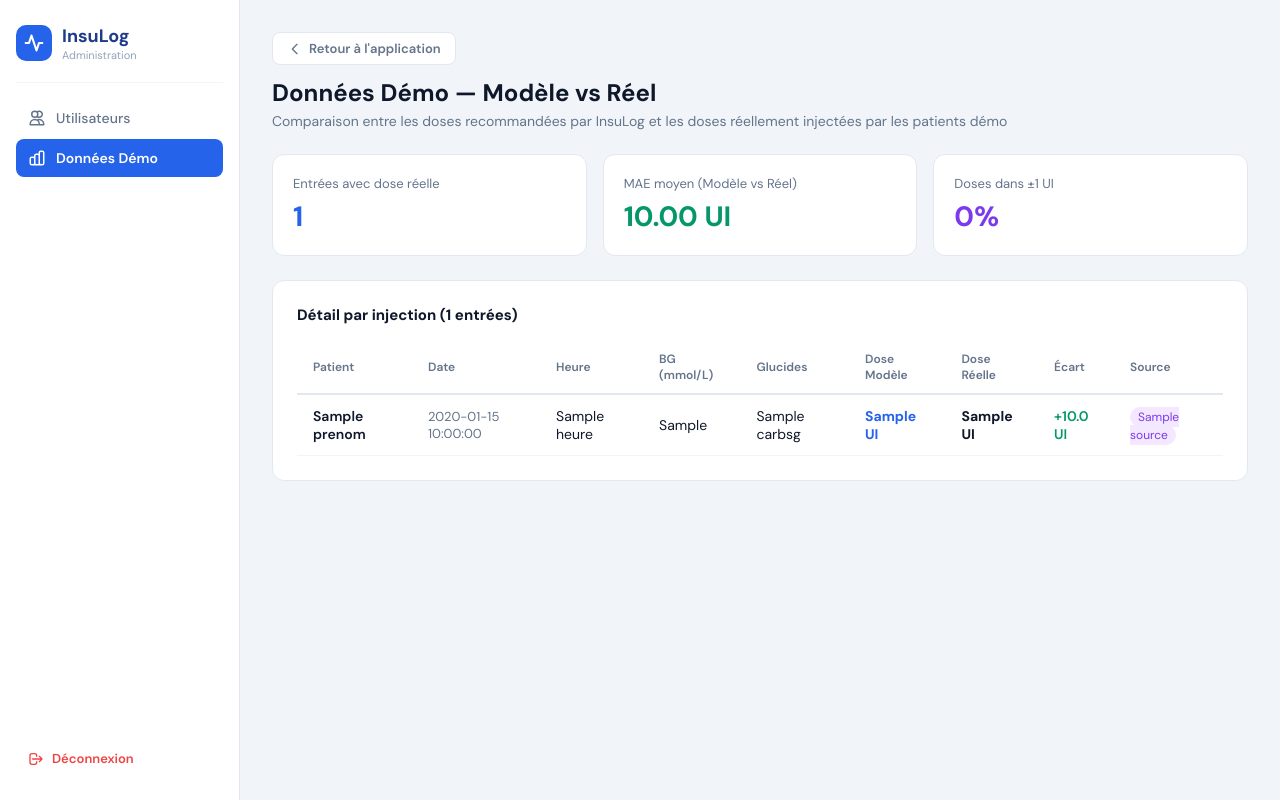
After one commit to anis69000/insulog, a Flask app: page /admin/demo-data in a window 1280 px wide. The commit adds this page. Run offline with Flask 3, Linux system fonts and the light colour scheme; the visitor is signed in with stand-in values (Sample User, id 1); a database or web service that is not in the repository returns one stand-in record (values such as "Sample title"); some libraries are stand-ins or nearby versions.

Commit message:
Add files via upload

```diff
--- a/app.py
+++ b/app.py
@@ -42,6 +42,7 @@ def init_db():
         password_hash TEXT NOT NULL,
         prenom TEXT DEFAULT 'Patient',
         is_admin INTEGER DEFAULT 0,
+        is_demo INTEGER DEFAULT 0,
         created_at TEXT DEFAULT CURRENT_TIMESTAMP)""")
     c.execute("""CREATE TABLE IF NOT EXISTS profils (
         id SERIAL PRIMARY KEY,
@@ -55,7 +56,7 @@ def init_db():
         dose REAL DEFAULT 0, bg REAL DEFAULT 0,
         carbs REAL DEFAULT 0, iob REAL DEFAULT 0,
         source TEXT DEFAULT 'formule', statut TEXT DEFAULT 'injectee',
-        commentaire TEXT DEFAULT '', bg4h REAL)""")
+        commentaire TEXT DEFAULT '', bg4h REAL, dose_reelle REAL)""")
     try:
         c.execute("INSERT INTO users (email,password_hash,prenom,is_admin) VALUES (%s,%s,%s,%s) ON CONFLICT DO NOTHING",
                   (ADMIN_EMAIL, hash_pw("InsuLog2026!"), "Anis", 1))
@@ -287,6 +288,7 @@ def login():
             session['user_email'] = user['email']
             session['prenom']     = user['prenom']
             session['is_admin']   = bool(user['is_admin'])
+            session['is_demo']    = bool(user.get('is_demo', 0))
             return redirect(url_for('index'))
         error = "Vérifiez votre email et votre mot de passe."
     return render_template("login.html", error=error)
@@ -506,6 +508,15 @@ def sauvegarder_bg4h():
     return jsonify({"statut": "ok"})
 
 
+
+@app.route("/injection/dose-reelle", methods=["POST"])
+@login_required
+def sauvegarder_dose_reelle():
+    d = request.get_json()
+    db_query("UPDATE injections SET dose_reelle=%s WHERE id=%s AND user_id=%s",
+             (d["dose_reelle"], d["id"], session.get('user_id')), commit=True)
+    return jsonify({"statut": "ok"})
+
 @app.route("/historique")
 @login_required
 def historique():
@@ -518,6 +529,22 @@ def historique():
         hist = generer_historique_demo()
     return render_template("historique.html", historique=hist)
 
+
+
+@app.route("/admin/demo-data")
+@login_required
+@admin_required
+def admin_demo_data():
+    """Vue des données démo — comparaison modèle vs réel."""
+    rows = db_query("""
+        SELECT u.prenom, u.email, i.heure, i.date, i.dose as dose_modele,
+               i.dose_reelle, i.bg, i.carbs, i.source, i.statut
+        FROM injections i
+        JOIN users u ON u.id = i.user_id
+        WHERE u.is_demo = 1 AND i.dose_reelle IS NOT NULL
+        ORDER BY i.ts DESC
+    """, fetchall=True) or []
+    return render_template("admin_demo.html", rows=rows)
 
 @app.route("/sante")
 @login_required
--- /dev/null
+++ b/templates/admin_demo.html
@@ -0,0 +1,147 @@
+<!DOCTYPE html>
+<html lang="fr">
+<head>
+<meta charset="UTF-8"><meta name="viewport" content="width=device-width, initial-scale=1.0">
+<title>InsuLog — Données Démo</title>
+<link href="https://fonts.googleapis.com/css2?family=DM+Sans:wght@400;500;600;700&display=swap" rel="stylesheet">
+<style>
+  *,*::before,*::after{box-sizing:border-box;margin:0;padding:0;}
+  body{font-family:'DM Sans',system-ui,sans-serif;background:#F1F5F9;color:#0F172A;display:flex;min-height:100vh;}
+  .sidebar{width:240px;min-height:100vh;background:#fff;border-right:1px solid #E2E8F0;display:flex;flex-direction:column;padding:24px 16px;position:fixed;top:0;left:0;bottom:0;}
+  .sidebar-logo h1{font-size:18px;font-weight:700;color:#1E3A8A;}
+  .nav-item{display:flex;align-items:center;gap:10px;padding:10px 12px;border-radius:8px;text-decoration:none;color:#64748B;font-size:14px;font-weight:500;margin-bottom:2px;transition:all 0.15s;}
+  .nav-item:hover{background:#F8FAFC;color:#0F172A;}
+  .nav-item.active{background:#2563EB;color:#fff;font-weight:600;}
+  .nav-item svg{width:18px;height:18px;flex-shrink:0;}
+  .sidebar-footer{margin-top:auto;}
+  .main{margin-left:240px;flex:1;padding:32px;}
+  .page-header{margin-bottom:24px;}
+  .page-header h2{font-size:24px;font-weight:700;}
+  .page-header p{font-size:14px;color:#64748B;margin-top:4px;}
+  .card{background:#fff;border:1px solid #E2E8F0;border-radius:12px;padding:24px;margin-bottom:20px;}
+  .card-title{font-size:15px;font-weight:700;margin-bottom:16px;}
+  table{width:100%;border-collapse:collapse;}
+  th{text-align:left;font-size:12px;font-weight:600;color:#64748B;padding:10px 16px;border-bottom:2px solid #E2E8F0;}
+  td{padding:12px 16px;border-bottom:1px solid #F1F5F9;font-size:14px;}
+  tr:hover td{background:#F8FAFC;}
+  .diff-pos{color:#059669;font-weight:600;}
+  .diff-neg{color:#DC2626;font-weight:600;}
+  .diff-ok{color:#2563EB;font-weight:600;}
+  .kpi{display:grid;grid-template-columns:repeat(3,1fr);gap:16px;margin-bottom:24px;}
+  .kpi-card{background:#fff;border:1px solid #E2E8F0;border-radius:12px;padding:20px;}
+  .kpi-label{font-size:13px;color:#64748B;margin-bottom:6px;}
+  .kpi-value{font-size:28px;font-weight:700;}
+  .back-btn{display:inline-flex;align-items:center;gap:6px;color:#64748B;font-size:13px;font-weight:600;text-decoration:none;margin-bottom:12px;padding:7px 14px;background:#fff;border:1px solid #E2E8F0;border-radius:8px;}
+</style>
+</head>
+<body>
+<aside class="sidebar">
+  <div class="sidebar-logo" style="padding-bottom:20px;border-bottom:1px solid #F1F5F9;margin-bottom:16px;">
+    <div style="display:flex;align-items:center;gap:10px;">
+      <div style="width:36px;height:36px;background:#2563EB;border-radius:10px;display:flex;align-items:center;justify-content:center;">
+        <svg width="20" height="20" fill="none" viewBox="0 0 24 24" stroke="white" stroke-width="2.5"><path stroke-linecap="round" stroke-linejoin="round" d="M22 12h-4l-3 9L9 3l-3 9H2"/></svg>
+      </div>
+      <div><h1>InsuLog</h1><div style="font-size:11px;color:#94A3B8;">Administration</div></div>
+    </div>
+  </div>
+  <nav>
+    <a href="/admin/users" class="nav-item">
+      <svg fill="none" viewBox="0 0 24 24" stroke="currentColor" stroke-width="2"><path stroke-linecap="round" stroke-linejoin="round" d="M12 4.354a4 4 0 110 5.292M15 21H3v-1a6 6 0 0112 0v1zm0 0h6v-1a6 6 0 00-9-5.197M13 7a4 4 0 11-8 0 4 4 0 018 0z"/></svg>
+      Utilisateurs
+    </a>
+    <a href="/admin/demo-data" class="nav-item active">
+      <svg fill="none" viewBox="0 0 24 24" stroke="currentColor" stroke-width="2"><path stroke-linecap="round" stroke-linejoin="round" d="M9 19v-6a2 2 0 00-2-2H5a2 2 0 00-2 2v6a2 2 0 002 2h2a2 2 0 002-2zm0 0V9a2 2 0 012-2h2a2 2 0 012 2v10m-6 0a2 2 0 002 2h2a2 2 0 002-2m0 0V5a2 2 0 012-2h2a2 2 0 012 2v14a2 2 0 01-2 2h-2a2 2 0 01-2-2z"/></svg>
+      Données Démo
+    </a>
+  </nav>
+  <div class="sidebar-footer">
+    <a href="/logout" style="display:flex;align-items:center;gap:8px;padding:9px 12px;color:#EF4444;font-size:13px;font-weight:600;text-decoration:none;">
+      <svg width="16" height="16" fill="none" viewBox="0 0 24 24" stroke="currentColor" stroke-width="2"><path stroke-linecap="round" stroke-linejoin="round" d="M17 16l4-4m0 0l-4-4m4 4H7m6 4v1a3 3 0 01-3 3H6a3 3 0 01-3-3V7a3 3 0 013-3h4a3 3 0 013 3v1"/></svg>
+      Déconnexion
+    </a>
+  </div>
+</aside>
+
+<main class="main">
+  <div class="page-header">
+    <a href="/" class="back-btn">
+      <svg width="16" height="16" fill="none" viewBox="0 0 24 24" stroke="currentColor" stroke-width="2"><path stroke-linecap="round" stroke-linejoin="round" d="M15 19l-7-7 7-7"/></svg>
+      Retour à l'application
+    </a>
+    <h2>Données Démo — Modèle vs Réel</h2>
+    <p>Comparaison entre les doses recommandées par InsuLog et les doses réellement injectées par les patients démo</p>
+  </div>
+
+  {% if rows %}
+  {% set total = rows|length %}
+  {% set mae = (rows|map(attribute='dose_modele')|list|sum - rows|map(attribute='dose_reelle')|list|sum)|abs / total %}
+
+  <div class="kpi">
+    <div class="kpi-card">
+      <div class="kpi-label">Entrées avec dose réelle</div>
+      <div class="kpi-value" style="color:#2563EB;">{{ total }}</div>
+    </div>
+    <div class="kpi-card">
+      <div class="kpi-label">MAE moyen (Modèle vs Réel)</div>
+      <div class="kpi-value" style="color:#059669;">
+        {% set diffs = [] %}
+        {% for r in rows %}{% set _ = diffs.append((r.dose_modele - r.dose_reelle)|abs) %}{% endfor %}
+        {{ "%.2f"|format(diffs|sum / diffs|length) }} UI
+      </div>
+    </div>
+    <div class="kpi-card">
+      <div class="kpi-label">Doses dans ±1 UI</div>
+      <div class="kpi-value" style="color:#7C3AED;">
+        {% set ok = [] %}
+        {% for r in rows %}{% if (r.dose_modele - r.dose_reelle)|abs <= 1.0 %}{% set _ = ok.append(1) %}{% endif %}{% endfor %}
+        {{ "%.0f"|format(ok|length / total * 100) }}%
+      </div>
+    </div>
+  </div>
+
+  <div class="card">
+    <div class="card-title">Détail par injection ({{ total }} entrées)</div>
+    <table>
+      <thead>
+        <tr>
+          <th>Patient</th>
+          <th>Date</th>
+          <th>Heure</th>
+          <th>BG (mmol/L)</th>
+          <th>Glucides</th>
+          <th>Dose Modèle</th>
+          <th>Dose Réelle</th>
+          <th>Écart</th>
+          <th>Source</th>
+        </tr>
+      </thead>
+      <tbody>
+        {% for r in rows %}
+        {% set ecart = r.dose_modele - r.dose_reelle %}
+        <tr>
+          <td style="font-weight:600;">{{ r.prenom }}</td>
+          <td style="color:#64748B;font-size:13px;">{{ r.date }}</td>
+          <td>{{ r.heure }}</td>
+          <td>{{ r.bg }}</td>
+          <td>{{ r.carbs }}g</td>
+          <td style="font-weight:700;color:#2563EB;">{{ r.dose_modele }} UI</td>
+          <td style="font-weight:700;color:#0F172A;">{{ r.dose_reelle }} UI</td>
+          <td class="{{ 'diff-ok' if ecart|abs <= 0.5 else ('diff-pos' if ecart > 0 else 'diff-neg') }}">
+            {% if ecart > 0 %}+{% endif %}{{ "%.1f"|format(ecart) }} UI
+          </td>
+          <td><span style="font-size:12px;background:#F3E8FF;color:#7C3AED;padding:2px 8px;border-radius:99px;">{{ r.source }}</span></td>
+        </tr>
+        {% endfor %}
+      </tbody>
+    </table>
+  </div>
+  {% else %}
+  <div style="text-align:center;padding:80px;color:#94A3B8;">
+    <div style="font-size:48px;margin-bottom:16px;">📊</div>
+    <p style="font-size:16px;">Aucune donnée démo disponible pour l'instant.</p>
+    <p style="font-size:13px;margin-top:8px;">Les données apparaîtront quand les patients démo auront enregistré leurs doses réelles.</p>
+  </div>
+  {% endif %}
+</main>
+</body>
+</html>
--- a/templates/dashboard.html
+++ b/templates/dashboard.html
@@ -67,6 +67,11 @@
  </div>
 </aside>
 
+{% if session.get('is_demo') %}
+<div style="background:#F59E0B;color:#fff;text-align:center;padding:10px;font-size:13px;font-weight:700;letter-spacing:0.05em;position:sticky;top:0;z-index:200;">
+  VERSION DÉMO — Vos données sont utilisées à des fins de recherche uniquement
+</div>
+{% endif %}
 <main class="main">
  <div class="page-header">
  <h2 data-i18n="dash-title">Tableau de bord</h2>
--- a/templates/index.html
+++ b/templates/index.html
@@ -118,6 +118,11 @@
  </div>
 </aside>
 
+{% if session.get('is_demo') %}
+<div style="background:#F59E0B;color:#fff;text-align:center;padding:10px;font-size:13px;font-weight:700;letter-spacing:0.05em;position:sticky;top:0;z-index:200;">
+  VERSION DÉMO — Vos données sont utilisées à des fins de recherche uniquement
+</div>
+{% endif %}
 <main class="main">
  <div class="page-header" style="width:100%;max-width:680px;">
  <h2 data-i18n="page-title">Calculateur de dose</h2>
--- a/templates/profil.html
+++ b/templates/profil.html
@@ -75,6 +75,11 @@
  </div><p>Type 1 Diabetes Management</p></div>
 </aside>
 
+{% if session.get('is_demo') %}
+<div style="background:#F59E0B;color:#fff;text-align:center;padding:10px;font-size:13px;font-weight:700;letter-spacing:0.05em;position:sticky;top:0;z-index:200;">
+  VERSION DÉMO — Vos données sont utilisées à des fins de recherche uniquement
+</div>
+{% endif %}
 <main class="main">
  <div style="width:100%;max-width:780px;"><div class="page-header">
  <h2 data-i18n="prof-title">Profil patient</h2>
```
Also changed, not shown: templates/admin_users.html (+13 -1 lines), templates/historique.html (+35 -0 lines).
